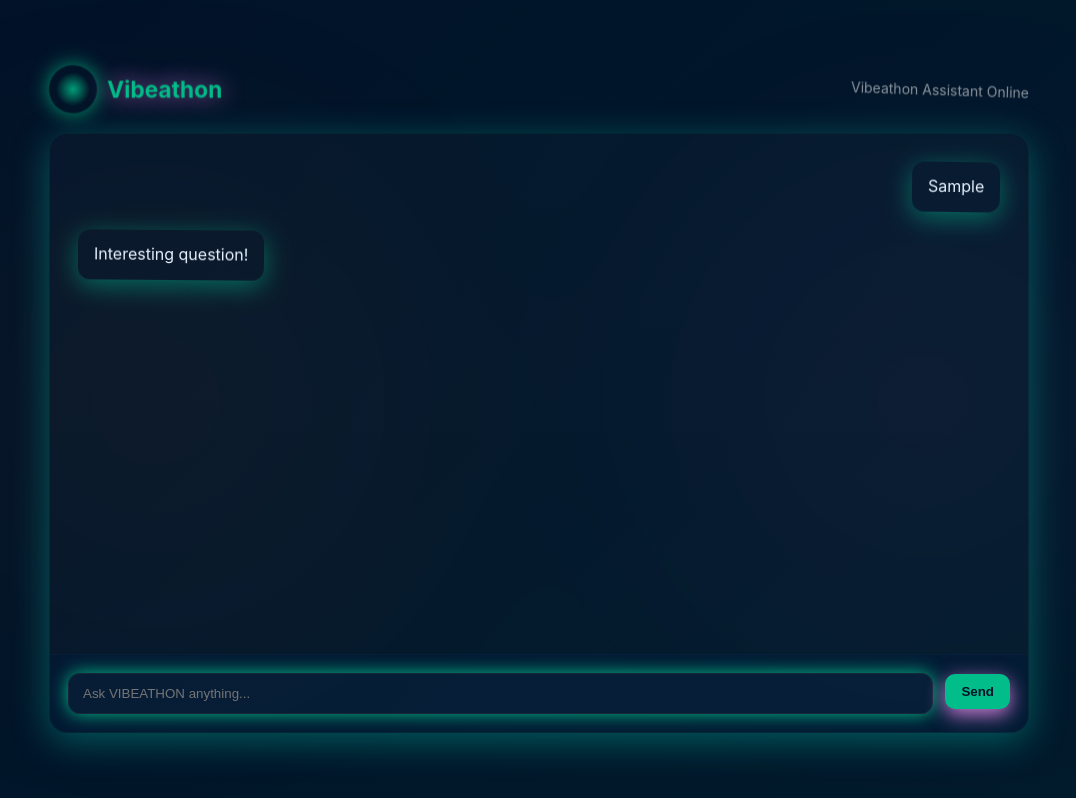
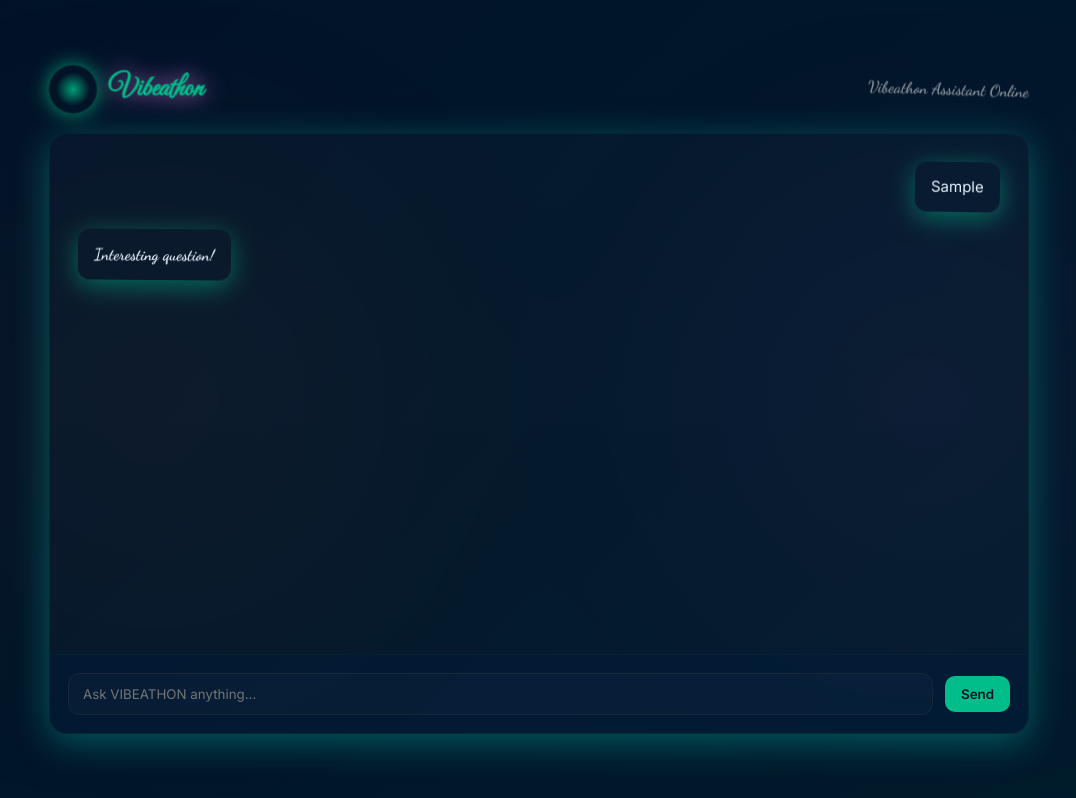
Before and after one commit to krishramoju2/botcdsc, a plain HTML site: page index.html in a window 1280 px wide. Both pictures are taken after typing "Sample" into the empty fields and a click on the button "Send". Shown: the whole page, without its empty margins (101-1177 px from the left). Drawn offline with Linux system fonts and the light colour scheme.

Commit message:
Update index.html

```diff
--- a/index.html
+++ b/index.html
@@ -4,6 +4,10 @@
 <meta charset="utf-8" />
 <meta name="viewport" content="width=device-width,initial-scale=1" />
 <title>CDSC Assistant</title>
+
+<!-- Google Fonts for Calligraphy / Elegant typography -->
+<link href="https://fonts.googleapis.com/css2?family=Dancing+Script:wght@700&family=Great+Vibes&family=Inter:wght@400;600;700&display=swap" rel="stylesheet">
+
 <style>
 :root {
     --bg-1:#011228;
@@ -20,7 +24,7 @@
 * { box-sizing:border-box; }
 html, body, #app { height:100%; margin:0; }
 body {
-    font-family: Inter, ui-sans-serif, system-ui, -apple-system, 'Segoe UI', Roboto, 'Helvetica Neue', Arial;
+    font-family: 'Inter', ui-sans-serif, system-ui, -apple-system, 'Segoe UI', Roboto, 'Helvetica Neue', Arial;
     background: linear-gradient(135deg, var(--bg-1) 0%, var(--bg-2) 100%);
     color:#e6f1ff;
 }
@@ -36,7 +40,7 @@ body {
     position:relative;
 }
 
-/* 1-5: Background animations */
+/* Background animations */
 .canvas-bg {
     position:absolute;
     inset:0;
@@ -74,12 +78,13 @@ body {
 
 .logo-wrap { display:flex; align-items:center; gap:12px; }
 
-/* 6-10: Logo animations */
+/* Logo with calligraphy */
 .logo {
+    font-family: 'Great Vibes', cursive;
     font-weight:700;
-    font-size:22px;
+    font-size:28px;
     color: var(--accent);
-    text-shadow:0 0 10px var(--accent);
+    text-shadow:0 0 12px var(--accent);
     animation: glowText 3s infinite alternate, scaleText 2s infinite alternate;
 }
 @keyframes glowText {
@@ -88,7 +93,7 @@ body {
     100% { text-shadow: 0 0 25px var(--accent-3); }
 }
 @keyframes scaleText {
-    0%{transform:scale(1);} 50%{transform:scale(1.1);} 100%{transform:scale(1);}
+    0%{transform:scale(1);} 50%{transform:scale(1.05);} 100%{transform:scale(1);}
 }
 
 .logo-glow {
@@ -102,10 +107,11 @@ body {
 @keyframes pulse { 0%,100%{transform:scale(1);opacity:0.8;}50%{transform:scale(1.2);opacity:1;} }
 @keyframes rotateLogo {0%{transform:rotate(0deg);}100%{transform:rotate(360deg);}}
 
-/* 11-15: Status text animations */
+/* Status */
 .status {
+    font-family: 'Dancing Script', cursive;
     color: var(--muted);
-    font-size:14px;
+    font-size:16px;
     opacity:0;
     animation: fadeInStatus 2s ease forwards, wiggle 1.5s infinite alternate;
 }
@@ -137,17 +143,17 @@ body {
     gap:18px;
 }
 
-/* 16-25: Message animations */
+/* Message animations */
 .message { max-width:78%; display:flex; gap:12px; align-items:flex-start; opacity:0; animation: messageFade 0.5s ease forwards; }
-.message.bot { justify-content:flex-start; }
-.message.user { justify-content:flex-end; align-self:flex-end; }
+.message.bot { justify-content:flex-start; font-family: 'Dancing Script', cursive; font-size:16px; }
+.message.user { justify-content:flex-end; align-self:flex-end; font-family: 'Inter', sans-serif; font-size:15px; }
 
 @keyframes messageFade {0%{opacity:0;transform:translateY(20px) rotateX(-20deg);}100%{opacity:1;transform:translateY(0) rotateX(0deg);} }
 
 .bubble {
     padding:14px 16px;
     border-radius:12px;
-    line-height:1.35;
+    line-height:1.45;
     box-shadow:0 6px 20px rgba(2,6,23,0.6);
     animation: bubbleGlow 2.5s infinite alternate, floatBubble 4s infinite ease-in-out, rotateBubble 6s infinite linear;
 }
@@ -158,34 +164,28 @@ body {
 .bubble.bot { background:rgba(1,27,59,0.7); border:1px solid rgba(0,189,138,0.12); color:var(--accent-2); }
 .bubble.user { background:rgba(1,18,40,0.8); border:1px solid rgba(0,164,255,0.09); color:#c9d1d9; }
 
-/* 26-30: Typing animations */
+/* Typing animation */
 .typing { display:none; padding:0 28px 18px; }
 .typing .dot { display:inline-block; width:8px; height:8px; border-radius:999px; margin-right:6px; background:var(--accent); opacity:0.85; animation: typing 1s infinite ease-in-out, bounceDot 1.5s infinite alternate, glowDot 2s infinite alternate;}
 .typing .dot:nth-child(2) { animation-delay:0.12s; }
 .typing .dot:nth-child(3) { animation-delay:0.24s; }
-
 @keyframes typing {0%,100%{transform:translateY(0) scale(1);opacity:0.6;}50%{transform:translateY(-6px) scale(1.25);opacity:1;}}
 @keyframes bounceDot {0%{transform:translateY(0);}50%{transform:translateY(-4px);}100%{transform:translateY(0);} }
 @keyframes glowDot {0%{background:var(--accent);}50%{background:var(--accent-2);}100%{background:var(--accent-3);}}
 
-/* 31-40: Input & send animations */
+/* Input & send */
 .composer { display:flex; gap:12px; padding:18px; border-top:1px solid rgba(255,255,255,0.02); background: var(--panel); align-items:center; }
-.input { flex:1; padding:12px 14px; border-radius:12px; border:1px solid rgba(48,54,61,0.4); background:rgba(255,255,255,0.02); color:#c9d1d9; outline:none; transition: box-shadow 0.3s ease, border-color 0.3s ease; animation: glowInput 3s infinite alternate; }
+.input { flex:1; padding:12px 14px; border-radius:12px; border:1px solid rgba(48,54,61,0.4); background:rgba(255,255,255,0.02); color:#c9d1d9; outline:none; transition: box-shadow 0.3s ease, border-color 0.3s ease; animation: glowInput 3s infinite alternate; font-family:'Inter',sans-serif; }
 .input:focus { box-shadow:0 0 18px var(--accent-2); border-color: var(--accent); animation: inputFocus 1.5s infinite alternate; }
-@keyframes glowInput {0%{box-shadow:0 0 12px var(--accent-2);}50%{box-shadow:0 0 22px var(--accent-3);}100%{box-shadow:0 0 18px var(--accent);} }
-@keyframes inputFocus {0%{box-shadow:0 0 18px var(--accent);}50%{box-shadow:0 0 25px var(--accent-2);}100%{box-shadow:0 0 20px var(--accent-3);} }
 
-.send { padding:10px 16px; border-radius:10px; border:none; background: var(--accent); color:#011228; font-weight:600; cursor:pointer; transition: transform 0.3s ease, box-shadow 0.3s ease; animation: bounceSend 2s infinite alternate, glowSend 3s infinite alternate; }
+.send { padding:10px 16px; border-radius:10px; border:none; background: var(--accent); color:#011228; font-weight:600; cursor:pointer; transition: transform 0.3s ease, box-shadow 0.3s ease; animation: bounceSend 2s infinite alternate, glowSend 3s infinite alternate; font-family:'Inter',sans-serif; }
 .send:hover { transform: translateY(-4px) scale(1.03); box-shadow:0 10px 22px rgba(0,189,138,0.5); }
 .send:active { transform: translateY(0) scale(0.97); }
-@keyframes bounceSend {0%{transform:translateY(0);}50%{transform:translateY(-6px);}100%{transform:translateY(0);} }
-@keyframes glowSend {0%{box-shadow:0 6px 12px var(--accent);}50%{box-shadow:0 6px 22px var(--accent-2);}100%{box-shadow:0 6px 18px var(--accent-3);} }
 
 .app-footer { margin-top:16px; color: var(--muted); font-size:13px; z-index:2; }
 
 /* Small screens */
 @media (max-width:640px){ .messages{height:60vh;padding:18px;} .chat-panel{border-radius:14px;} }
-
 .hidden{display:none;}
 </style>
 </head>
@@ -219,7 +219,7 @@ body {
 </main>
 
 <script>
-// Basic interactive JS
+// Same JS logic as before
 const messages = document.getElementById('messages');
 const input = document.getElementById('input');
 const send = document.getElementById('send');
@@ -232,7 +232,6 @@ const QA = {
     "bye": "Goodbye! Come back soon.",
     "how are you": "I'm a bot, but doing great!"
 };
-
 const fallback = [
     "Hmm… I need more info.",
     "Interesting question!",
@@ -253,9 +252,7 @@ function addMsg(text, sender='bot'){
 
 function getResponse(inputVal){
     const val = inputVal.toLowerCase();
-    for(const k in QA){
-        if(val.includes(k)) return QA[k];
-    }
+    for(const k in QA){ if(val.includes(k)) return QA[k]; }
     return fallback[Math.floor(Math.random()*fallback.length)];
 }
 
```
